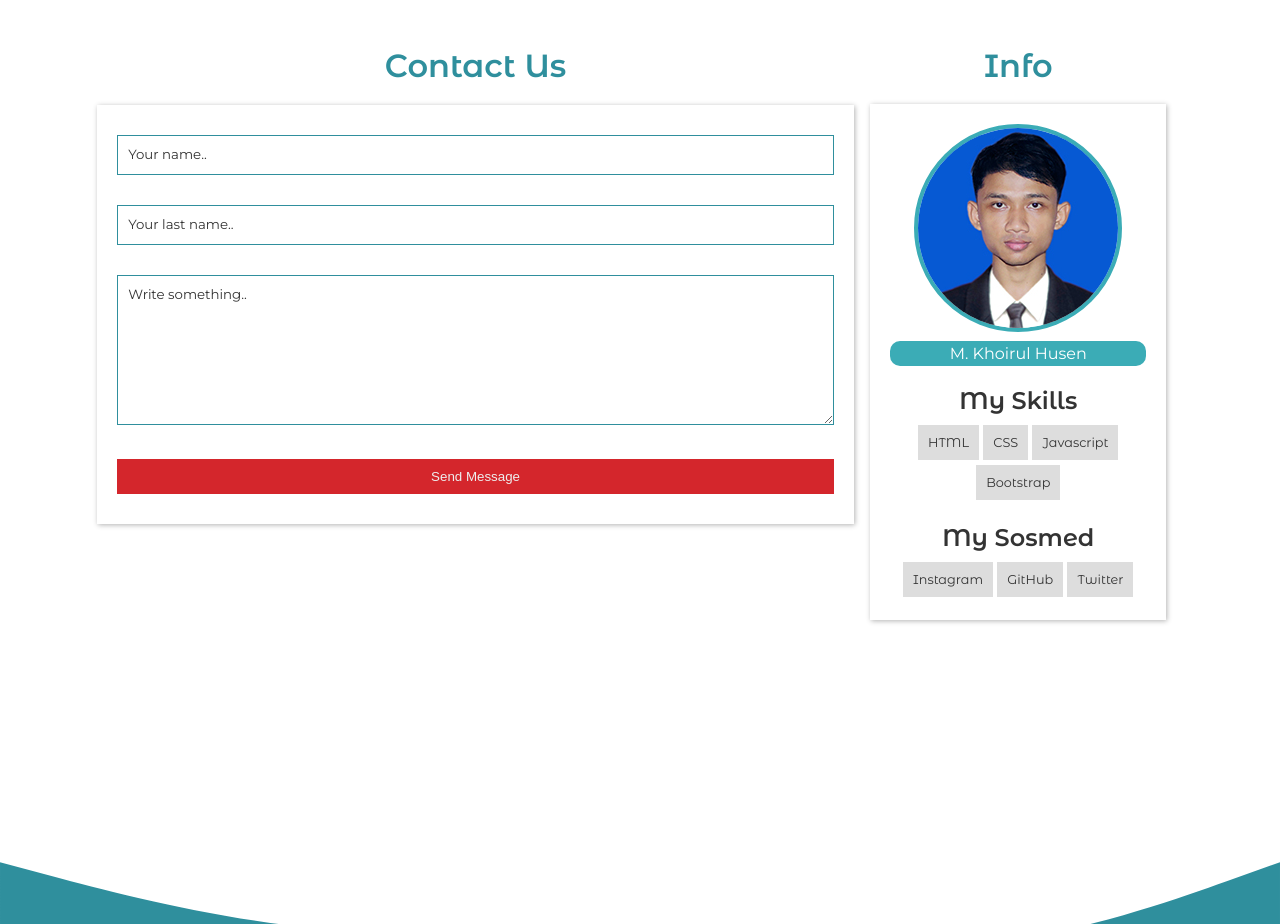
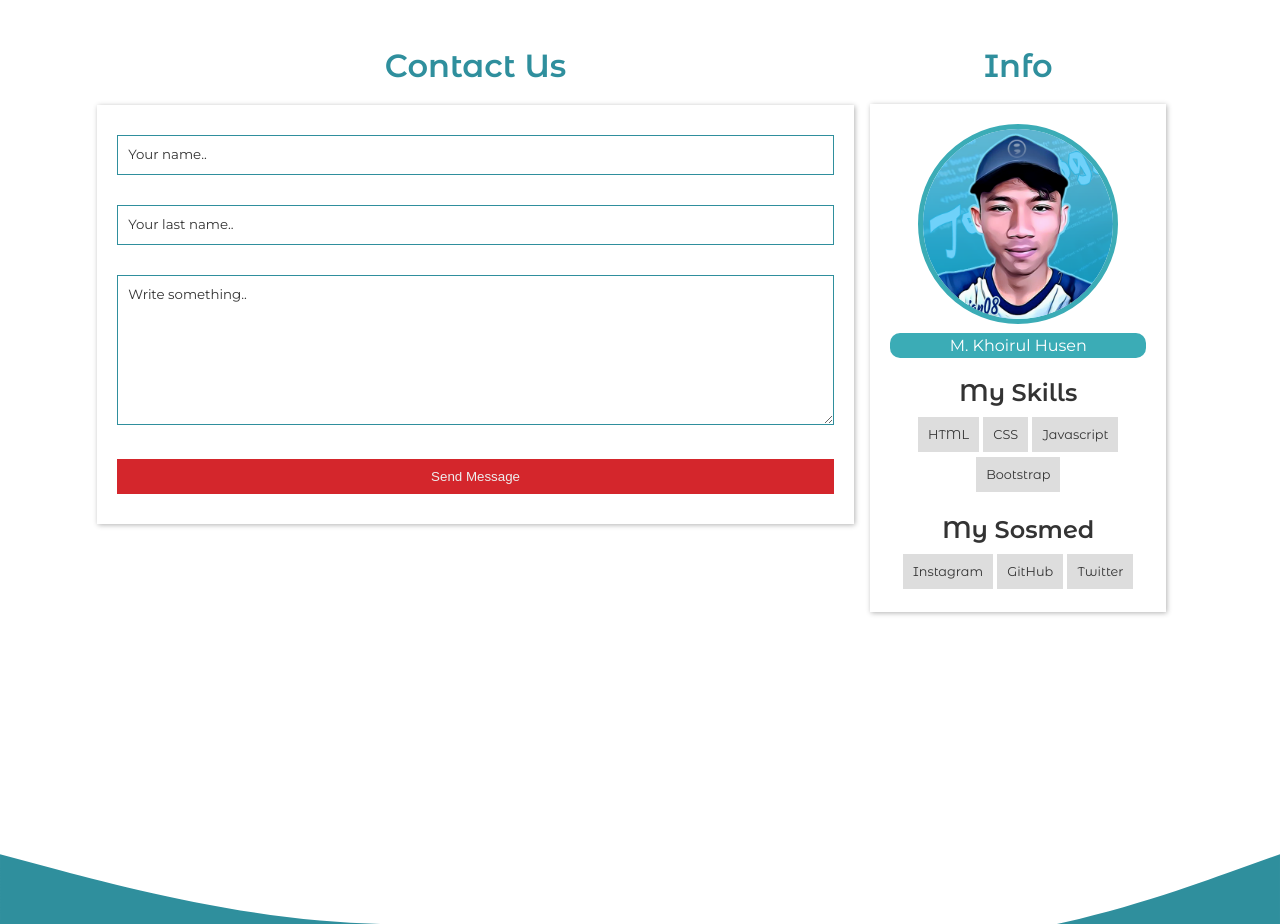
Before and after one commit to hoirulhusen08/khomura-studio, a plain HTML site: page index.html in a window 1280 px wide. Shown: the part 2280-3204 px from the top of the page. Drawn offline with Linux system fonts and the light colour scheme.

Commit message:
Modifikasi kode dan perbaikan bug profile image

```diff
--- a/assets/css/style.css
+++ b/assets/css/style.css
@@ -12,7 +12,7 @@ body {
 	font-family: 'Montserrat Alternates', sans-serif;
 	overflow-x: hidden;
 }
-p, .label-nama {
+p, figcaption {
 	font-family: 'Montserrat', sans-serif;
 }
 
@@ -320,10 +320,11 @@ aside article {
 	color: #333;
 }
 aside article img {
+	width: 200px;
 	border-radius: 100%;
-	border: 4px solid #3BACB6;
+	border: 5px solid #3BACB6;
 }
-aside article .label-nama {
+aside article figcaption {
 	background-color: #3BACB6;
 	color: #fff;
 	padding: 3px;
--- a/index.html
+++ b/index.html
@@ -139,8 +139,10 @@
 						<h2>Info</h2>
 						<article>
 							<header>
-								<img src="assets/img/profile.jpg" alt="Profile Image" title="Profile Image">
-								<div class="label-nama">M. Khoirul Husen</div>
+								<figure>
+									<img src="assets/img/profile2.png" alt="Profile Image" title="Profile Image">
+									<figcaption>M. Khoirul Husen</figcaption>
+								</figure>
 							</header>
 							<section class="skills">
 								<h3>My Skills</h3>
```
Also changed, not shown: assets/img/profile2.png (added).
